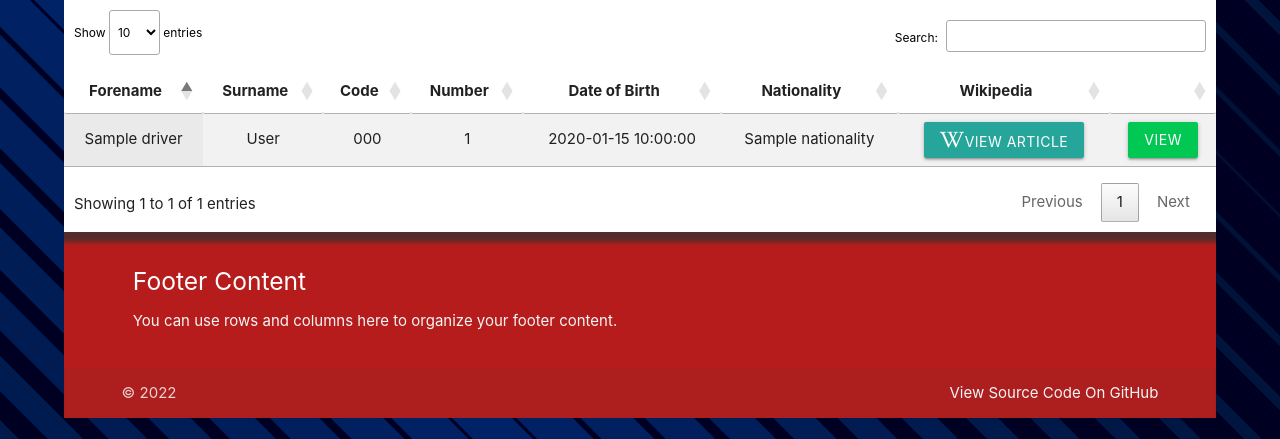
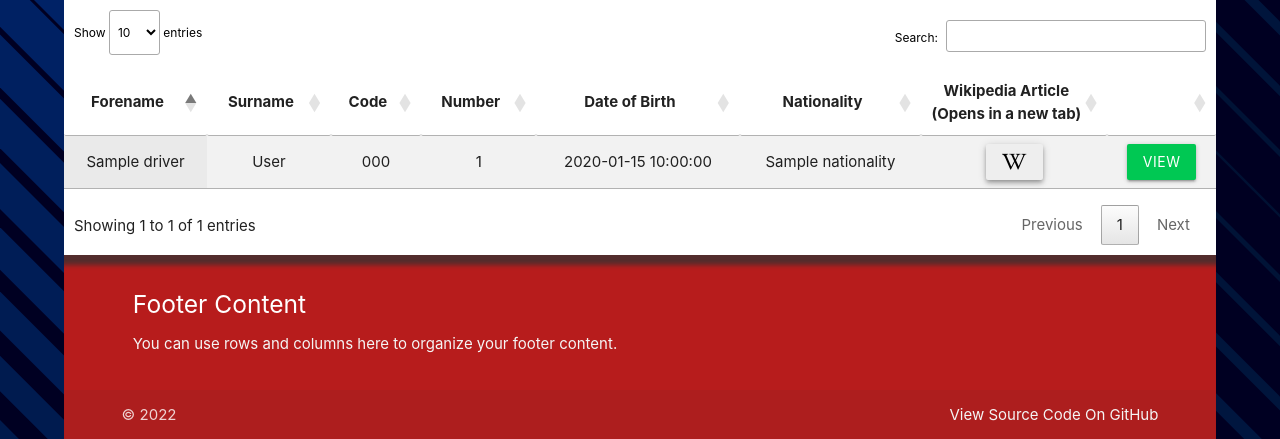
Before and after one commit to Fatheed7/formula-one-stats, a Flask app: page /drivers in a window 1280 px wide. Shown: the part 64-503 px from the top of the page. Run offline with Flask 2, Linux system fonts and the light colour scheme; the visitor is signed in with stand-in values (Sample User, id 1); a database or web service that is not in the repository returns one stand-in record (values such as "Sample title"); some libraries are stand-ins or nearby versions.

Commit message:
Updated wikipedfia buttons on multiple pages, added api call to wikipedia from driver images

```diff
--- a/app.py
+++ b/app.py
@@ -5,6 +5,8 @@ from bson.objectid import ObjectId
 from flask import (Flask, flash, redirect, render_template, request,
                    session, url_for)
 from flask_pymongo import PyMongo
+import json
+import requests
 from werkzeug.security import generate_password_hash, check_password_hash
 
 if os.path.exists("env.py"):
@@ -184,6 +186,8 @@ def view_constructor(constructor_id):
 
 @app.route("/view_driver/<driver_id>")
 def view_driver(driver_id):
+    response = requests.get("https://en.wikipedia.org/w/api.php?action=query&prop=pageimages&format=json&piprop=original&titles=Adolf_Brudes")
+    print(response)
     username = mongo.db.users.find_one(
         {"username": session["user"]})["username"]
     drivers = mongo.db.drivers.find_one({"_id": ObjectId(driver_id)})
@@ -191,8 +195,27 @@ def view_driver(driver_id):
     wins = list(mongo.db.results.find({"driverId": drivers["driverId"], "position": 1}))
     second = list(mongo.db.results.find({"driverId": drivers["driverId"], "position": 2}))
     third = list(mongo.db.results.find({"driverId": drivers["driverId"], "position": 3}))
+
+    ## https://stackoverflow.com/questions/59801085/finding-the-main-picture-of-the-wikipedia-page-with-python
+    def get_wiki_main_image(title):
+        url = 'https://en.wikipedia.org/w/api.php'
+        data = {
+            'action' :'query',
+            'format' : 'json',
+            'formatversion' : 2,
+            'prop' : 'pageimages|pageterms',
+            'piprop' : 'original',
+            'titles' : title
+        }
+        response = requests.get(url, data)
+        json_data = json.loads(response.text)
+        return json_data['query']['pages'][0]['original']['source'] if len(json_data['query']['pages']) >0 else 'Not found'
+    try:
+        image = get_wiki_main_image(drivers["forename"] + " " + drivers["surname"])
+    except KeyError:
+        image = "../static/img/no_image_available.svg"
     return render_template(
-        "view/view_driver.html", results=results, drivers=drivers, wins=wins, second=second, third=third, username=username)
+        "view/view_driver.html", results=results, drivers=drivers, wins=wins, second=second, third=third, username=username, image=image)
 
 
 @app.route("/view_race/<race_id>")
--- a/static/css/style.css
+++ b/static/css/style.css
@@ -264,3 +264,11 @@ footer {
 label {
   color: #000000;
 }
+
+.table-links {
+  width: 150px;
+}
+
+#driver_image {
+  width: 75%;
+}
--- a/templates/drivers.html
+++ b/templates/drivers.html
@@ -8,7 +8,7 @@
       <th>Number</th>
       <th>Date of Birth</th>
       <th>Nationality</th>
-      <th>Wikipedia</th>
+      <th class="table-links">Wikipedia Article<br /> (Opens in a new tab)</th>
       <th></th>
       {% if session.user|lower == "admin"|lower %}
       <th>Edit</th>
@@ -26,11 +26,14 @@
       <td>{{ driver.nationality }}</td>
       <td>
         <a
-          class="waves-effect waves-light btn"
           target="_blank"
+          type="button"
+          class="grey lighten-3 btn z-depth-2 black-text"
           href="{{ driver.url }}"
-          ><i class="fa-brands fa-wikipedia-w"></i>View Article</a
         >
+          <i class="fa-brands fa-wikipedia-w"
+            ><span class="sr-only">Wikipedia link for {{driver.forename}} {{driver.surname}}</span></i
+          >
       </td>
       <td>
         <a
--- a/templates/view/view_driver.html
+++ b/templates/view/view_driver.html
@@ -8,9 +8,7 @@
 <div class="row remove-bottom-margin valign-wrapper">
   <div class="col s4 center-align">
     <p>
-      <img
-        src="{{ url_for('static', filename='img/no_image_available.svg') }}"
-      />
+      <img id="driver_image" src="{{ image }}" />
     </p>
   </div>
   <div class="col s8 center-align">
```
Also changed, not shown: templates/circuits.html (+8 -2 lines), templates/constructors.html (+6 -3 lines), templates/races.html (+6 -3 lines), templates/seasons.html (+6 -3 lines).
